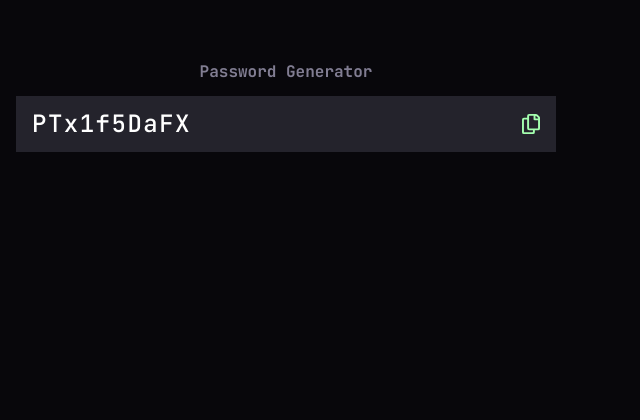
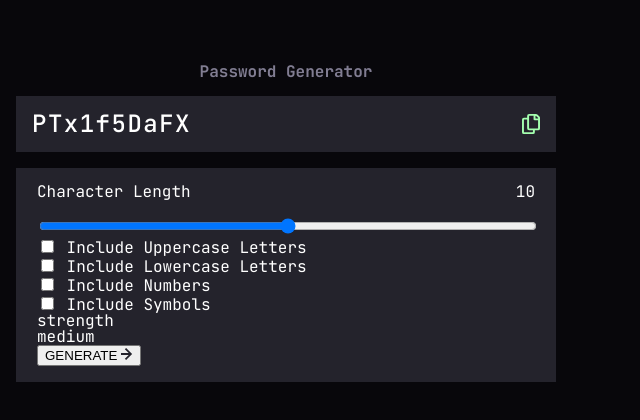
Before and after one commit to lasha-abuladze/password-generator, a website: page index.html in a window 1280 px wide. Shown: the whole page, without its empty margins (0-640 px from the left). Drawn offline with Linux system fonts and the light colour scheme.

Commit message:
finish working on the markup

```diff
--- a/index.html
+++ b/index.html
@@ -27,10 +27,62 @@
             </p>
         </header>
 
-        <form>
+        <form class="generator-form">
+
+            <div class="input-range--div">
+                <p class="Character-length--box">
+                    Character Length
+                    <span class="Character-quantity">10</span>
+                </p>
+                <input class="input-range" type="range" min="0" max="20" value="10">
+            </div>
+
+            <ul>
+                <li>
+                    <input type="checkbox" id="checkbox-uppercase">
+                    <label for="checkbox-uppercase">Include Uppercase Letters</label>
+                </li>
+
+                <li>
+                    <input type="checkbox" id="checkbox-lowecase">
+                    <label for="checkbox-lowecase">Include Lowercase Letters</label>
+                </li>
+
+                <li>
+                    <input type="checkbox" id="checkbox-numbers">
+                    <label for="checkbox-numbers">Include Numbers</label>
+                </li>
+
+                <li>
+                    <input type="checkbox" id="checkbox-symbols">
+                    <label for="checkbox-symbols">Include Symbols</label>
+                </li>
+            </ul>
+
+            <div class="password-strength--div">
+
+                <p>strength</p>
+
+                <div>
+                    <p class="password-strength">medium</p>
+
+                    <div class="password-strength--boxes">
+                        <div></div>
+                        <div></div>
+                        <div></div>
+                        <div></div>
+                    </div>
+
+                </div>
+
+            </div>
+
+            <button type="submit">
+                GENERATE
+                <img src="./assets/images/icon-arrow-right.svg" alt="icon-arrow">
+            </button>
 
         </form>
-
 
     </main>
 
--- a/main.scss
+++ b/main.scss
@@ -56,4 +56,29 @@ body {
             }
         }
     }
+
+    .generator-form {
+        background-color: $form-Backgroud;
+        padding: 16px 21px;
+        box-sizing: border-box;
+        text-align: left;
+
+        .input-range--div {
+
+            .Character-length--box {
+                @include flex-row();
+                justify-content: space-between;
+                margin-bottom: 16px;
+            }
+
+            .input-range {
+                width: 100%;
+            }
+        }
+
+
+
+    }
+
+
 }
```
Also changed, not shown: style.css, 1 other file.
